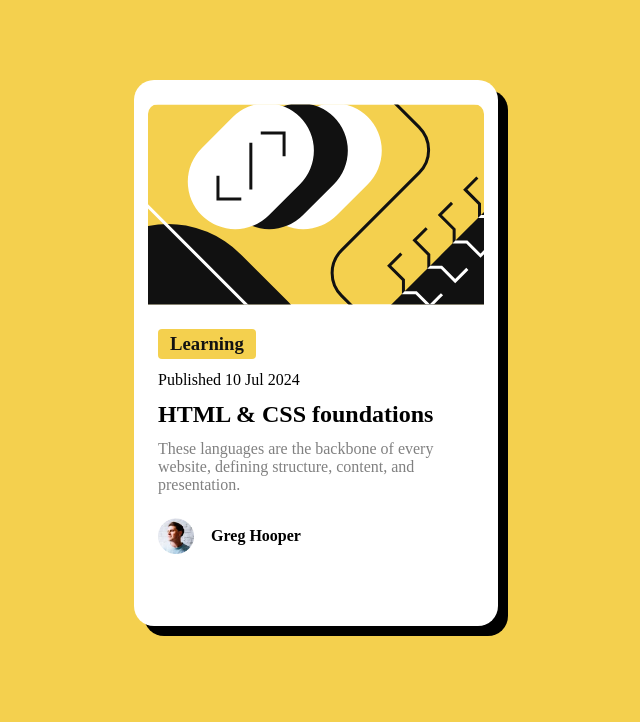
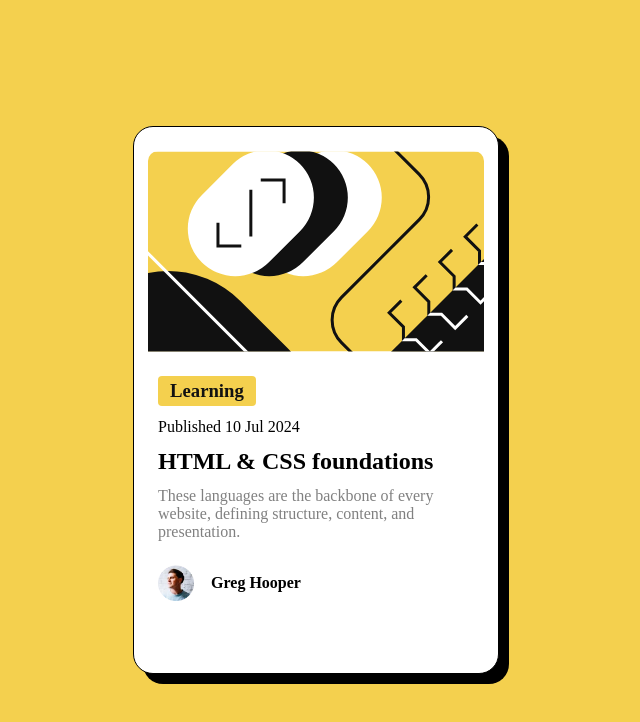
Before and after one commit to KingSlayer3x/Blog-preview, a plain HTML site: page index.html in a window 1280 px wide. Shown: the whole page, without its empty margins (324-964 px from the left). Drawn offline with Linux system fonts and the light colour scheme.

Commit message:
center items and border change

```diff
--- a/style.css
+++ b/style.css
@@ -5,6 +5,9 @@
 
 body{
     background-color: hsl(47, 88%, 63%);
+    min-height: 100vh;
+    display: grid;
+    place-items: center;
 }
 
 .container{
@@ -13,6 +16,7 @@ body{
     width: 364px;
     background-color: white;
     display: block;
+    border: 1px solid black;
     border-radius: 20px;
     /* justify-content: center; */
     /* align-items: center; */
```
